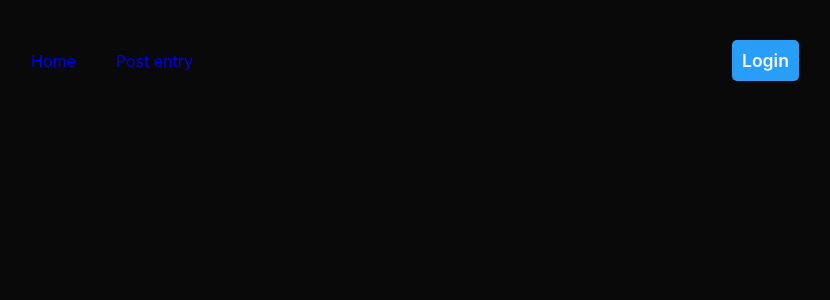
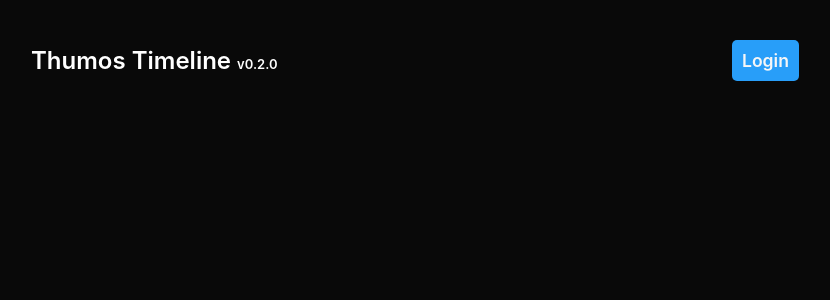
Before and after one commit to MuradBuyukasik/ht-library, a Next.js app: page / in a window 1280 px wide. Shown: the top 300 px of the page, without its empty margins (225-1055 px from the left). Built offline with nearby package versions, Linux system fonts and the light colour scheme; no server answers; the database is empty.

Commit message:
removed items

```diff
--- a/src/components/nav/NavItems.tsx
+++ b/src/components/nav/NavItems.tsx
@@ -6,10 +6,7 @@ const NavItems: React.FC = () => {
     return (
         <div className={`grow-1 ${styles['space-between']}`}>
             <Link href="/">
-                <a>Home</a>
-            </Link>
-            <Link href="#">
-                <a>Post entry</a>
+                <a className={styles['navbar-brand']}>Thumos Timeline <span style={{ fontSize: 'small' }}>v0.2.0</span></a>
             </Link>
         </div>
     )
```
